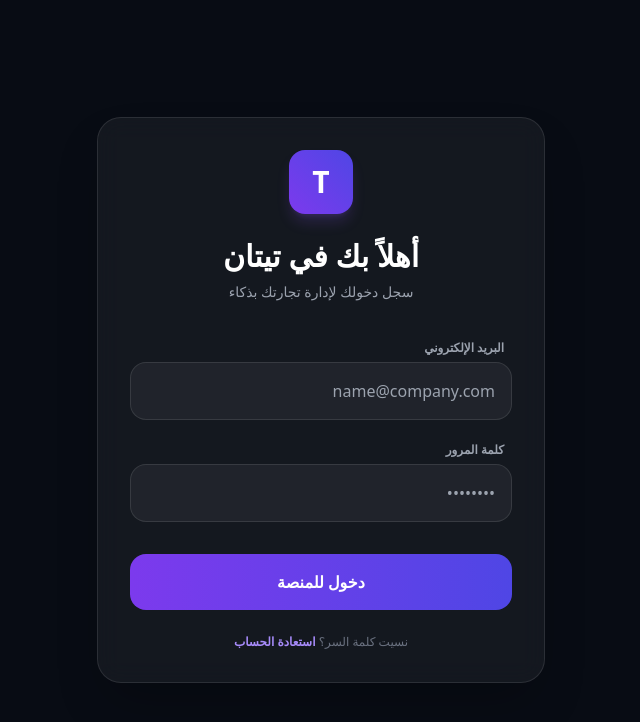
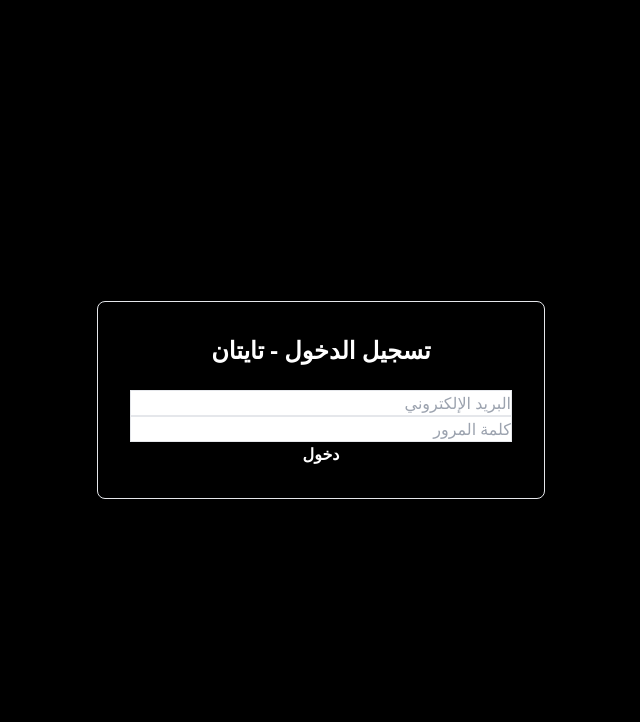
Before and after one commit to Ahmed1870/Titan-Retail-OS, a Next.js app: page /auth/login in a window 1280 px wide. Shown: the top 722 px of the page, without its empty margins (319-959 px from the left). Built offline with nearby package versions, Linux system fonts and the light colour scheme.

Commit message:
fix: align auth paths with vercel logs and fix client-side exceptions

```diff
--- a/app/auth/login/page.tsx
+++ b/app/auth/login/page.tsx
@@ -1,125 +1,9 @@
-'use client';
-import { useState, useEffect } from 'react';
-import { createClient } from '@/lib/supabase/client';
-import { useRouter } from 'next/navigation';
+import LoginForm from '@/modules/auth/components/LoginForm';
 
 export default function LoginPage() {
-  const [email, setEmail] = useState('');
-  const [password, setPassword] = useState('');
-  const [loading, setLoading] = useState(false);
-  const [error, setError] = useState('');
-  const supabase = createClient();
-  const router = useRouter();
-
-  // فحص الجلسة النشطة: إذا كان المستخدم مسجلاً بالفعل، يتم تحويله فوراً دون انتظار
-  useEffect(() => {
-    const checkSession = async () => {
-      const { data: { session } } = await supabase.auth.getSession();
-      if (session) {
-        const { data: userRecord } = await supabase
-          .from('users')
-          .select('role')
-          .eq('id', session.user.id)
-          .single();
-
-        if (userRecord?.role === 'merchant') router.push('/merchant');
-        else if (userRecord?.role === 'admin') router.push('/admin');
-        else if (userRecord?.role === 'courier') router.push('/courier');
-      }
-    };
-    checkSession();
-  }, [router, supabase]);
-
-  const handleLogin = async (e: React.FormEvent) => {
-    e.preventDefault();
-    setLoading(true);
-    setError('');
-
-    // تسجيل الدخول مع تفعيل حفظ الجلسة
-    const { data, error: authError } = await supabase.auth.signInWithPassword({
-      email,
-      password
-    });
-
-    if (authError) {
-      setError('خطأ في البيانات: ' + authError.message);
-      setLoading(false);
-      return;
-    }
-
-    // جلب الدور (Role) من السكيما الخاصة بك (Section 4) لتحديد الوجهة
-    const { data: userRecord } = await supabase
-      .from('users')
-      .select('role')
-      .eq('id', data.user.id)
-      .single();
-
-    if (userRecord?.role === 'merchant') router.push('/merchant');
-    else if (userRecord?.role === 'admin') router.push('/admin');
-    else if (userRecord?.role === 'courier') router.push('/courier');
-    else router.push('/');
-  };
-
   return (
-    <div className="min-h-screen bg-[#080c14] flex items-center justify-center p-4" dir="rtl">
-      <div className="w-full max-w-md bg-white/5 p-8 rounded-3xl border border-white/10 shadow-2xl backdrop-blur-md">
-        <div className="flex justify-center mb-6">
-          <div className="w-16 h-16 bg-gradient-to-tr from-violet-600 to-indigo-600 rounded-2xl flex items-center justify-center shadow-lg shadow-violet-500/20">
-            <span className="text-white text-3xl font-bold">T</span>
-          </div>
-        </div>
-
-        <h2 className="text-3xl font-black text-white mb-2 text-center">أهلاً بك في تيتان</h2>
-        <p className="text-gray-400 text-center mb-8 text-sm font-medium">سجل دخولك لإدارة تجارتك بذكاء</p>
-
-        <form onSubmit={handleLogin} className="flex flex-col gap-4">
-          <div className="space-y-1">
-            <label className="text-xs text-gray-400 mr-2 font-bold">البريد الإلكتروني</label>
-            <input
-              type="email"
-              name="email"
-              autoComplete="username"
-              placeholder="name@company.com"
-              className="w-full bg-white/5 border border-white/10 p-4 rounded-2xl text-white outline-none focus:border-violet-500 transition-all text-right"
-              value={email}
-              onChange={(e) => setEmail(e.target.value)}
-              required
-            />
-          </div>
-
-          <div className="space-y-1">
-            <label className="text-xs text-gray-400 mr-2 font-bold">كلمة المرور</label>
-            <input
-              type="password"
-              name="password"
-              autoComplete="current-password"
-              placeholder="••••••••"
-              className="w-full bg-white/5 border border-white/10 p-4 rounded-2xl text-white outline-none focus:border-violet-500 transition-all text-right"
-              value={password}
-              onChange={(e) => setPassword(e.target.value)}
-              required
-            />
-          </div>
-
-          <button
-            type="submit"
-            disabled={loading}
-            className="w-full bg-gradient-to-r from-violet-600 to-indigo-600 p-4 rounded-2xl font-black text-white mt-4 hover:shadow-[0_0_20px_rgba(139,92,246,0.4)] transition-all active:scale-95"
-          >
-            {loading ? 'جاري التحقق من الهوية...' : 'دخول للمنصة'}
-          </button>
-
-          {error && (
-            <div className="bg-red-500/10 border border-red-500/20 p-3 rounded-xl mt-2">
-              <p className="text-red-400 text-center text-xs font-bold">{error}</p>
-            </div>
-          )}
-        </form>
-
-        <p className="text-center mt-6 text-gray-500 text-xs">
-          نسيت كلمة السر؟ <a href="/auth/forgot-password"  className="text-violet-400 font-bold hover:underline">استعادة الحساب</a>
-        </p>
-      </div>
+    <div className="flex min-h-screen items-center justify-center bg-black">
+      <LoginForm />
     </div>
   );
 }
--- /dev/null
+++ b/app/auth/register/page.tsx
@@ -0,0 +1,9 @@
+import SignUpForm from '@/modules/auth/components/SignUpForm';
+
+export default function RegisterPage() {
+  return (
+    <div className="flex min-h-screen items-center justify-center bg-black">
+      <SignUpForm />
+    </div>
+  );
+}
--- a/modules/auth/components/LoginForm.tsx
+++ b/modules/auth/components/LoginForm.tsx
@@ -1,52 +1,53 @@
-'use client';
-import { useFormStatus } from 'react-dom';
-import { signInAction } from '../actions/signIn';
+"use client";
 
-function SubmitButton() {
-  const { pending } = useFormStatus();
-  return (
-    <button
-      disabled={pending}
-      className="w-full bg-white text-black font-black py-4 rounded-2xl hover:bg-slate-200 transition-all active:scale-95 disabled:opacity-50"
-    >
-      {pending ? 'AUTHENTICATING...' : 'LOG IN TO TITAN'}
-    </button>
-  );
+import { useState } from 'react';
+import { signInAction } from '@/modules/auth/actions/signIn';
+
+export default function LoginForm() {
+  const [error, setError] = useState<string | null>(null);
+  const [loading, setLoading] = useState(false);
+
+  async function handleSubmit(formData: FormData) {
+    setLoading(true);
+    setError(null);
+    try {
+      const result = await signInAction(formData);
+      if (result?.error) {
+        setError(result.error);
+      }
+    } catch (e) {
+      setError("حدث خطأ غير متوقع");
+    } finally {
+      setLoading(false);
+    }
   }
 
-export default function LoginForm() {
   return (
-    <div className="max-w-md w-full mx-auto space-y-8 p-8 bg-[#0f171a] border border-slate-800 rounded-3xl">
-      <div className="text-center">
-        <h2 className="text-3xl font-black text-white tracking-tighter">WELCOME BACK</h2>
-        <p className="text-slate-500 text-xs uppercase tracking-widest mt-2">Access your retail ecosystem</p>
-      </div>
-
-      // @ts-ignore
-      // @ts-ignore
-      {/* @ts-ignore */}
-      <form action={signInAction} className="space-y-4">
-        <div>
-          <label className="text-[10px] font-black text-slate-500 uppercase ml-1">Email Address</label>
+    <div className="w-full max-w-md p-8 bg-zinc-900 rounded-lg shadow-xl border border-zinc-800">
+      <h2 className="text-2xl font-bold text-white mb-6 text-center">تسجيل الدخول - تايتان</h2>
+      <form action={handleSubmit} className="space-y-4">
+        {error && <div className="p-3 bg-red-500/10 border border-red-500 text-red-500 text-sm rounded">{error}</div>}
         <input
           name="email"
           type="email"
+          placeholder="البريد الإلكتروني"
           required
-            className="w-full bg-[#020617] border border-slate-800 p-4 rounded-xl text-white focus:border-emerald-500 outline-none transition-all"
+          className="w-full p-3 bg-zinc-800 border border-zinc-700 text-white rounded focus:outline-none focus:ring-2 focus:ring-blue-500"
         />
-        </div>
-
-        <div>
-          <label className="text-[10px] font-black text-slate-500 uppercase ml-1">Password</label>
         <input
           name="password"
           type="password"
+          placeholder="كلمة المرور"
           required
-            className="w-full bg-[#020617] border border-slate-800 p-4 rounded-xl text-white focus:border-emerald-500 outline-none transition-all"
+          className="w-full p-3 bg-zinc-800 border border-zinc-700 text-white rounded focus:outline-none focus:ring-2 focus:ring-blue-500"
         />
-        </div>
-
-        <SubmitButton />
+        <button
+          type="submit"
+          disabled={loading}
+          className="w-full bg-blue-600 hover:bg-blue-700 text-white font-bold py-3 rounded transition duration-200 disabled:opacity-50"
+        >
+          {loading ? "جاري الدخول..." : "دخول"}
+        </button>
       </form>
     </div>
   );
```
Lines whose indentation alone changed are shown as unchanged.
